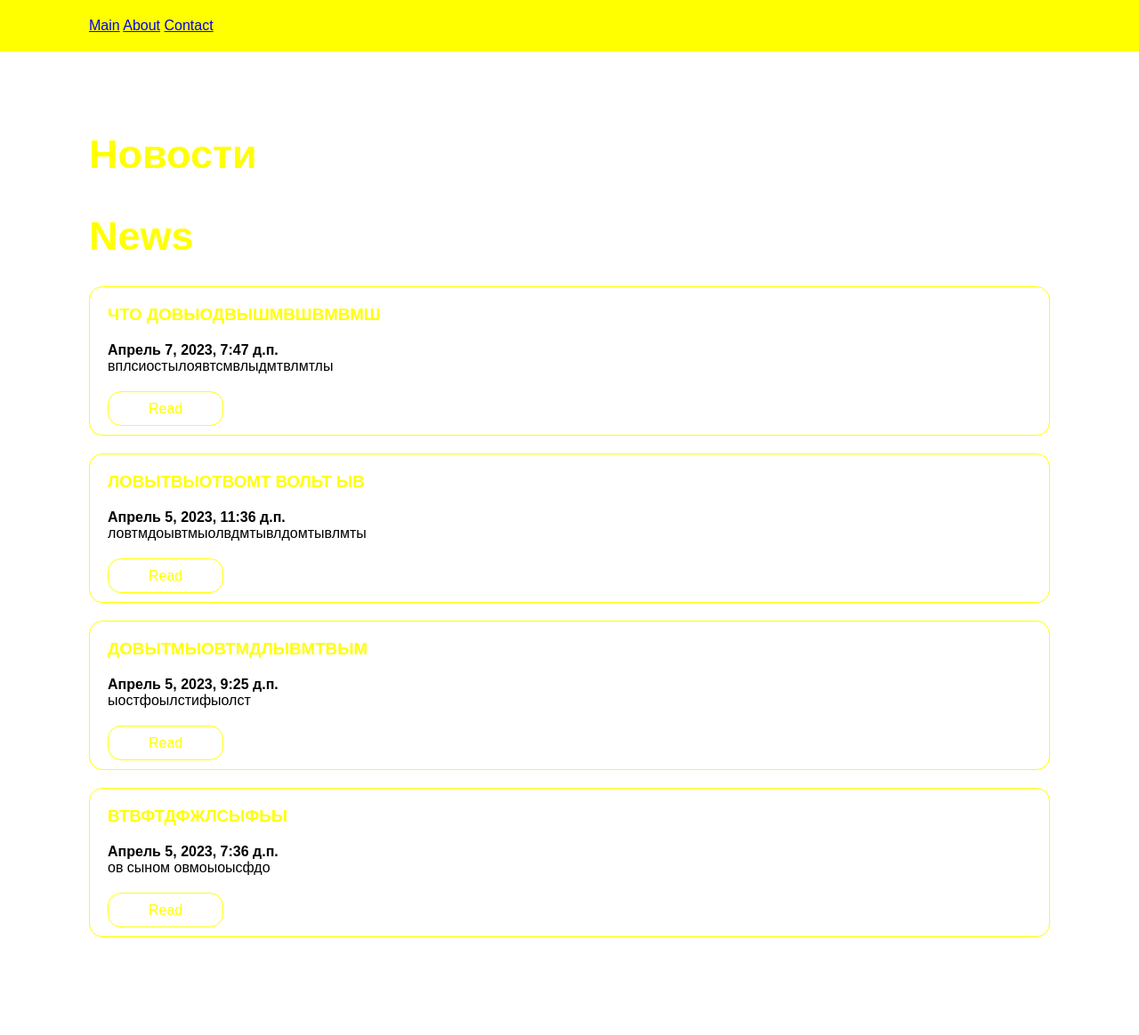
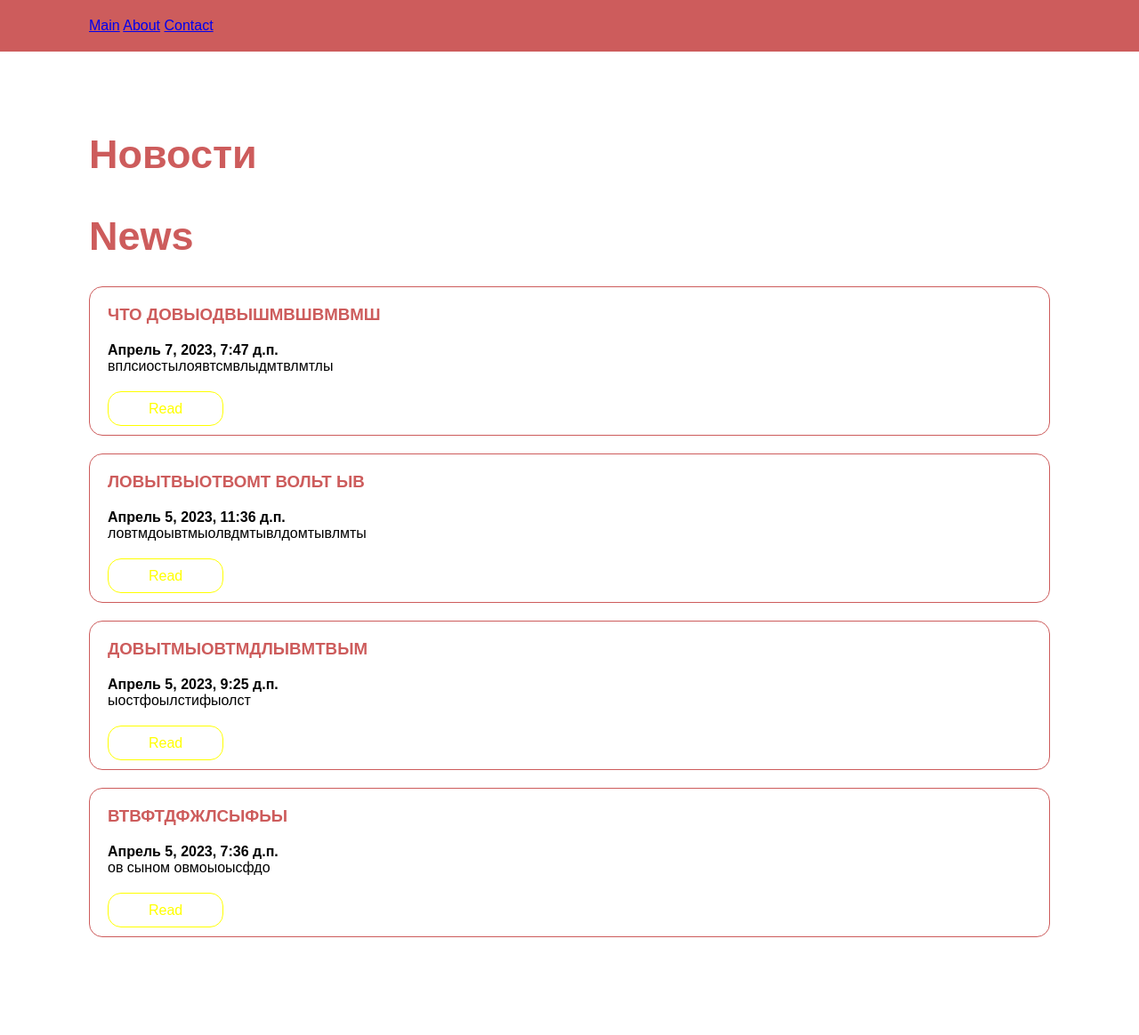
Before and after one commit to AdiletNurgazy/huthub-2, a Django app: page / in a window 1280 px wide. Shown: the whole page at 89% size. Run offline with Django 3.2, Linux system fonts and the light colour scheme; data comes from the database, SQL or seed files in the repository; both versions use the stored data as it was after the commit.

Commit message:
first commit

```diff
--- a/crudApp/static/css/style.css
+++ b/crudApp/static/css/style.css
@@ -10,7 +10,7 @@
 }
 .header{
 padding: 20px 0;
-background-color: rgb(255, 255, 0);
+background-color: rgb(205, 92, 92);
 }
 .desktop-menu{
     text-align: left;
@@ -32,11 +32,11 @@ background-color: rgb(255, 255, 0);
 }
 .title{
     font-size: 45px;
-    color: rgb(255, 255, 0);
+    color: rgb(	205, 92, 92);
     margin-bottom: 30px;
 }
 .card{
-    border: 1px solid rgb(255, 255, 0);
+    border: 1px solid rgb(	205, 92, 92);
     border-radius: 15px;
     margin-bottom: 20px;
 
@@ -48,7 +48,7 @@ background-color: rgb(255, 255, 0);
 .card-body h3{
     margin-bottom: 20px;
     text-transform: uppercase;
-    color: rgb(255, 255, 0);
+    color: rgb(	205, 92, 92);
 }
 .card-body p{
     text-align: justify;
@@ -64,7 +64,7 @@ background-color: rgb(255, 255, 0);
     transition: 0.3s ease-in-out;
 }
 .primary-button:hover{
-    background-color:rgb(255, 255, 0); ;
+    background-color:rgb(pip205, 92, 92); ;
     color: #FFF;
 }
 .mb-10{
--- /dev/null
+++ b/requiments.txt
@@ -0,0 +1,4 @@
+asgiref==3.2.10
+Django==3.1
+pytz==2023.3
+sqlparse==0.4.3
```
Also changed, not shown: db.sqlite3.
